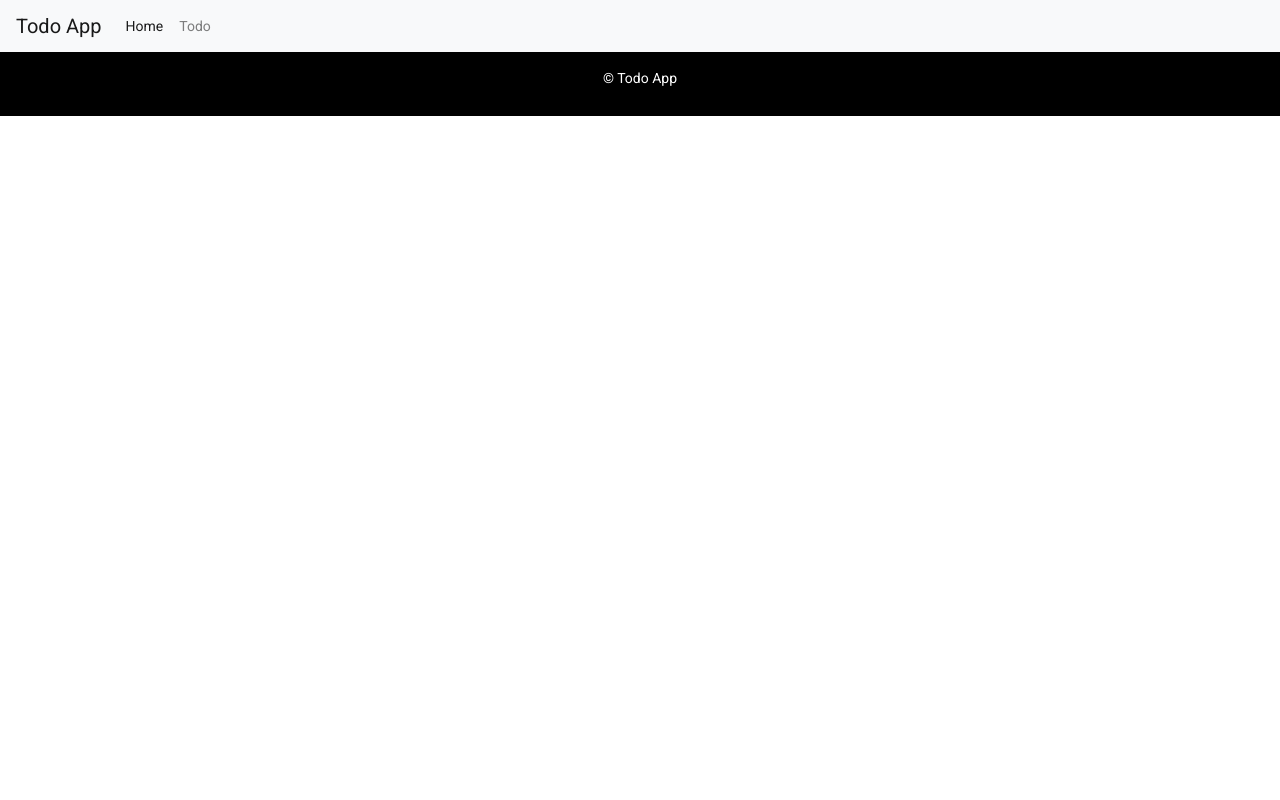
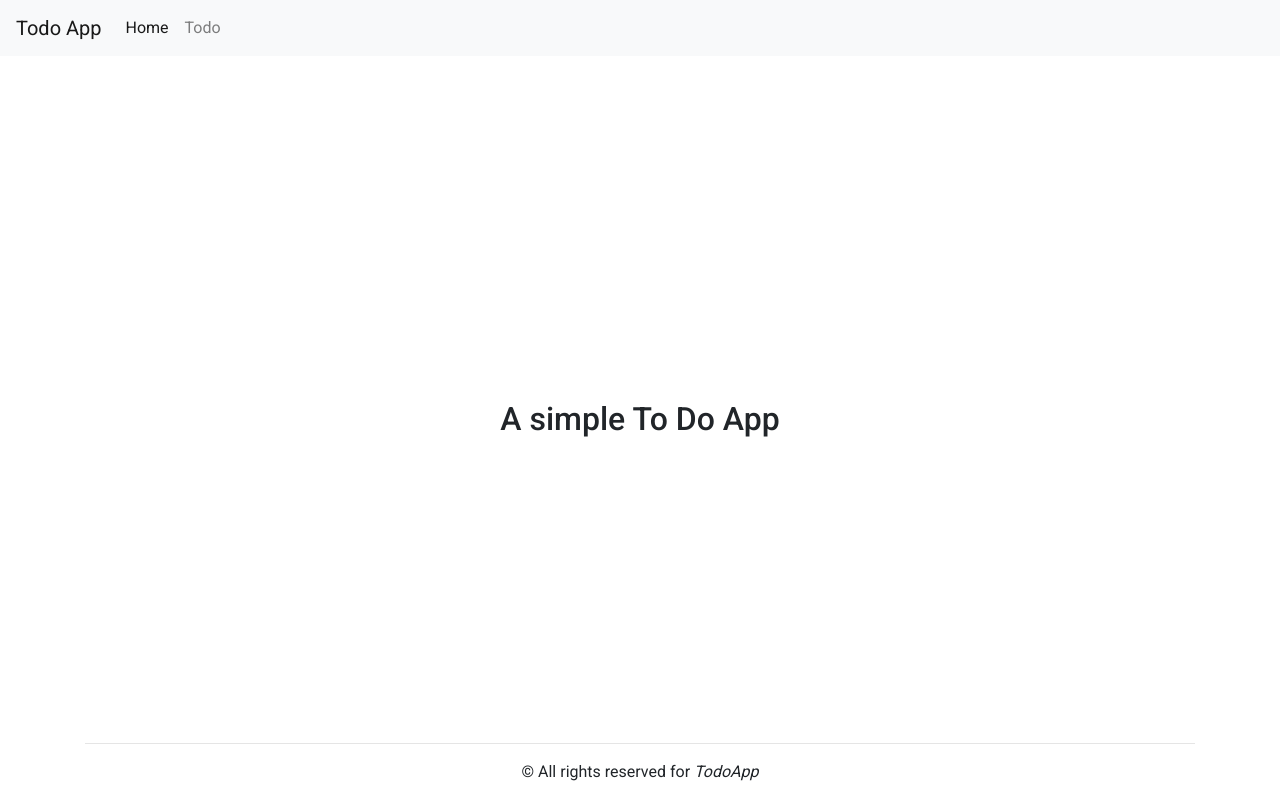
Before and after one commit to lutfiqaraman/TodoApp, an Angular app in the folder FrontEnd/: page / in a window 1280 px wide. Built offline with nearby package versions, Linux system fonts and the light colour scheme.

Commit message:
add home component

```diff
--- a/FrontEnd/src/app/app-routing.module.ts
+++ b/FrontEnd/src/app/app-routing.module.ts
@@ -1,11 +1,19 @@
 import { NgModule } from '@angular/core';
 import { Routes, RouterModule } from '@angular/router';
 
+// Navigation Component
 import { NavbarComponent } from './components/navbar/navbar.component';
+
+// Footer Component
 import { FooterComponent } from './components/footer/footer.component';
 
+// Home Component
+import { HomeComponent } from './components/home/home.component';
 
-const routes: Routes = [];
+
+const routes: Routes = [
+  {path: '', component: HomeComponent}
+];
 
 @NgModule({
   imports: [RouterModule.forRoot(routes)],
@@ -15,5 +23,6 @@ export class AppRoutingModule { }
 
 export const routingComponents = [
   NavbarComponent,
+  HomeComponent,
   FooterComponent
 ];
--- a/FrontEnd/src/app/app.component.html
+++ b/FrontEnd/src/app/app.component.html
@@ -2,4 +2,4 @@
 <div class="container">
   <router-outlet></router-outlet>
 </div>
-<app-footer></app-footer>
+<app-footer class="mt-auto"></app-footer>
--- a/FrontEnd/src/app/app.module.ts
+++ b/FrontEnd/src/app/app.module.ts
@@ -9,10 +9,11 @@ import { AppComponent } from './app.component';
 import { BrowserAnimationsModule } from '@angular/platform-browser/animations';
 
 
+
 @NgModule({
   declarations: [
     AppComponent,
-    routingComponents
+    routingComponents,
   ],
   imports: [
     BrowserModule,
--- a/FrontEnd/src/app/components/footer/footer.component.css
+++ b/FrontEnd/src/app/components/footer/footer.component.css
@@ -1,9 +1,3 @@
-footer {
-    flex-shrink: 0;
-    background-color: #000;
-}
-
 p {
     text-align: center;
-    color: #fff;
 }
--- a/FrontEnd/src/app/components/footer/footer.component.html
+++ b/FrontEnd/src/app/components/footer/footer.component.html
@@ -1,5 +1,6 @@
-<footer class="footer mt-auto py-3">
+<footer>
   <div class="container">
-    <p>&copy; Todo App</p>
+    <hr>
+    <p>&copy; All rights reserved for <i>TodoApp</i></p>
   </div>
 </footer>
--- /dev/null
+++ b/FrontEnd/src/app/components/home/home.component.css
@@ -0,0 +1,6 @@
+h2 {
+    position: absolute;
+    transform: translateX(-50%);
+    top: 50%;
+    left: 50%;
+}
--- /dev/null
+++ b/FrontEnd/src/app/components/home/home.component.html
@@ -0,0 +1,5 @@
+<div class="container">
+    <div class="content">
+        <h2>A simple To Do App</h2>
+    </div>
+</div>
--- /dev/null
+++ b/FrontEnd/src/app/components/home/home.component.ts
@@ -0,0 +1,15 @@
+import { Component, OnInit } from '@angular/core';
+
+@Component({
+  selector: 'app-home',
+  templateUrl: './home.component.html',
+  styleUrls: ['./home.component.css']
+})
+export class HomeComponent implements OnInit {
+
+  constructor() { }
+
+  ngOnInit(): void {
+  }
+
+}
--- a/FrontEnd/src/index.html
+++ b/FrontEnd/src/index.html
@@ -24,8 +24,8 @@
       rel="stylesheet"
     />
   </head>
-  <body class="mat-typography">
-    <app-root></app-root>
+  <body class="h-100">
+    <app-root class="d-flex flex-column h-100"></app-root>
 
     <script
       src="https://code.jquery.com/jquery-3.4.1.slim.min.js"
```
Also changed, not shown: 1 other file (tests, documents, lock files or other folders).
